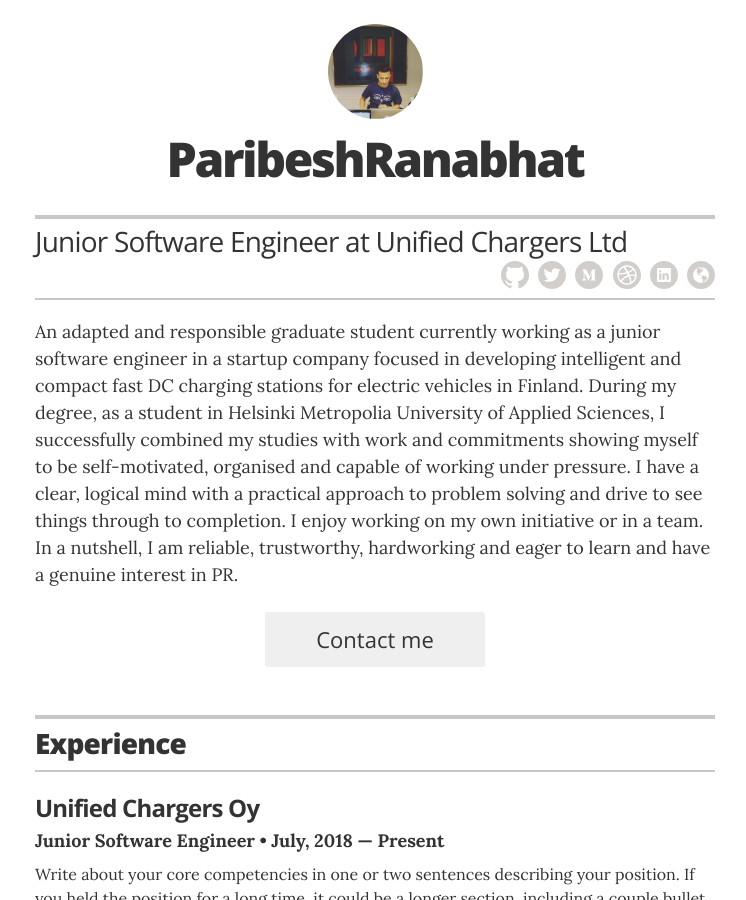
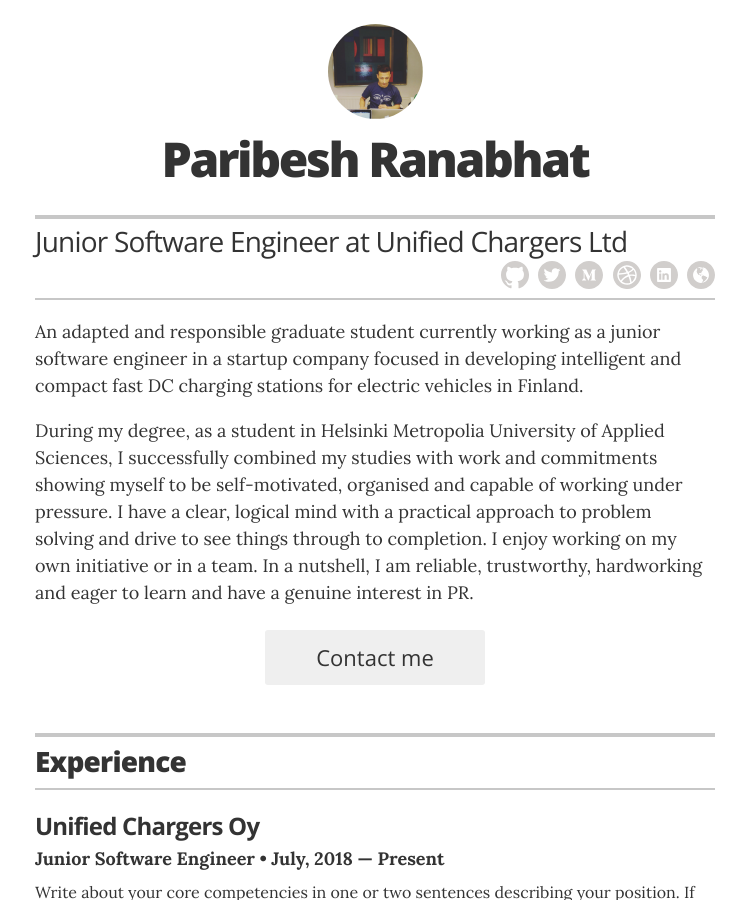
Before and after one commit to ranabhat/ranabhat.github.io, a Jekyll site: the page built from index.html, in a window 1280 px wide and 900 px high. Shown: the whole window, without its empty margins (265-1011 px from the left). Built offline with Jekyll 4.4.1, drawn with Linux system fonts in a browser that asks for light colours.

Commit message:
Update _config.yml

```diff
--- a/_config.yml
+++ b/_config.yml
@@ -10,7 +10,7 @@ sass:
 
 # Resume settings
 resume_avatar:                  "true"
-resume_name:                    "ParibeshRanabhat"
+resume_name:                    "Paribesh Ranabhat"
 resume_title:                   "Junior Software Engineer at Unified Chargers Ltd"
 
 # used for the contact button in _layouts/resume.html
@@ -24,8 +24,7 @@ resume_header_contact_info:     "Juusintie 5 A 16, 02700, Kauniainen, Finland
 display_header_contact_info:    "false"
 
 resume_header_intro: "<p>An adapted and responsible graduate student currently working as a junior software engineer in a startup company focused in developing intelligent and compact fast DC charging stations for electric vehicles in Finland.
-
-During my degree, as a student in Helsinki Metropolia University of Applied Sciences, I successfully combined my studies with work and commitments showing myself to be self-motivated, organised and capable of working under pressure. I have a clear, logical mind with a practical approach to problem solving and drive to see things through to completion. I enjoy working on my own initiative or in a team. In a nutshell, I am reliable, trustworthy, hardworking and eager to learn and have a genuine interest in PR.
+</p><p>During my degree, as a student in Helsinki Metropolia University of Applied Sciences, I successfully combined my studies with work and commitments showing myself to be self-motivated, organised and capable of working under pressure. I have a clear, logical mind with a practical approach to problem solving and drive to see things through to completion. I enjoy working on my own initiative or in a team. In a nutshell, I am reliable, trustworthy, hardworking and eager to learn and have a genuine interest in PR.
 </p>"
 
 # use "yes" to display the email contact button,
```
